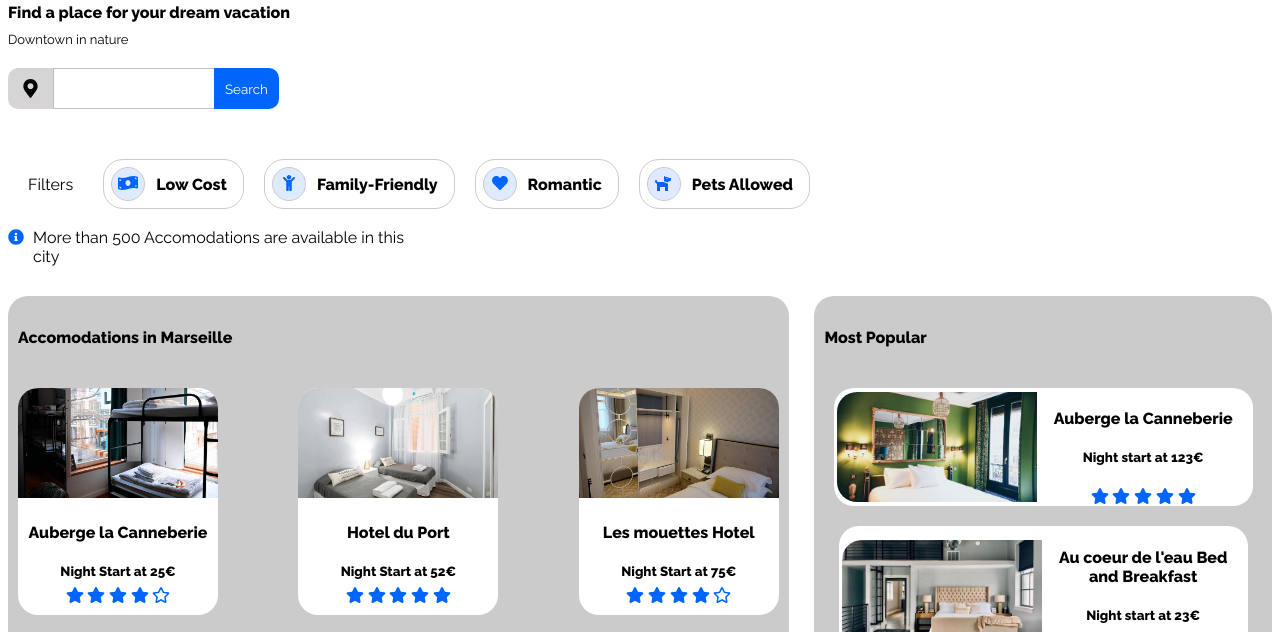
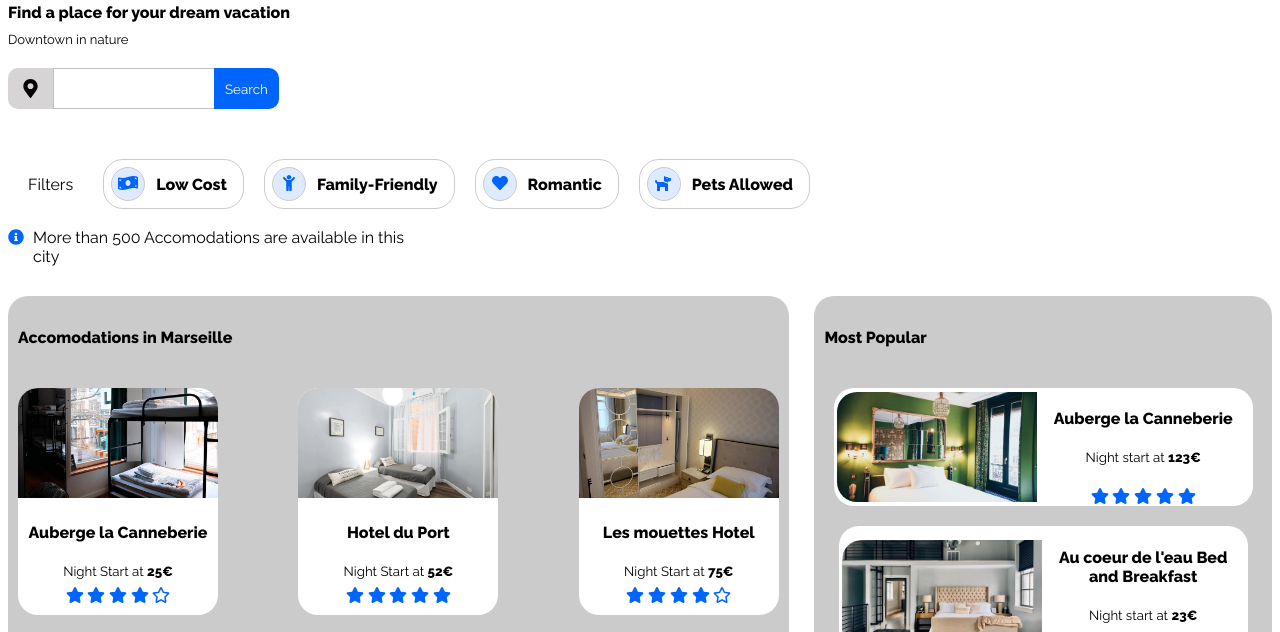
Before and after one commit to rickysalerno/rickysalerno.github.io, a plain HTML site: page index.html in a window 1280 px wide. Shown: the part 94-726 px from the top of the page. Drawn offline with Linux system fonts and the light colour scheme.

Commit message:
font-weight h5 e icon al titolo

```diff
--- a/css/style.css
+++ b/css/style.css
@@ -278,6 +278,9 @@ a {
     margin: 30px;
 }
 
+h5 {
+    font-weight: 400;
+}
 /* Fine Activities */
 
 
--- a/index.html
+++ b/index.html
@@ -6,6 +6,7 @@
     <meta http-equiv="X-UA-Compatible" content="IE=edge">
     <meta name="viewport" content="width=device-width, initial-scale=1.0">
     <link rel="stylesheet" href="css/style.css">
+    <link rel="shortcut icon" href="images/logo/Reservia.ico" type="image/x-icon">
     <link rel="preconnect" href="https://fonts.gstatic.com">
     <link href="https://fonts.googleapis.com/css2?family=Raleway:wght@100;400;500;800&display=swap" rel="stylesheet">
     <script defer src="https://use.fontawesome.com/releases/v5.15.2/js/all.js"
@@ -84,7 +85,7 @@
                                     <i class="fas fa-star checked"></i>
                                     <i class="fas fa-star checked"></i>
                                     <i class="fas fa-star checked "></i>
-                                    <i class="far fa-star"></i>
+                                <i class="far fa-star"></i>
                                 </div>
                             </a>
 
```
Also changed, not shown: images/logo/Reservia.ico (added).
